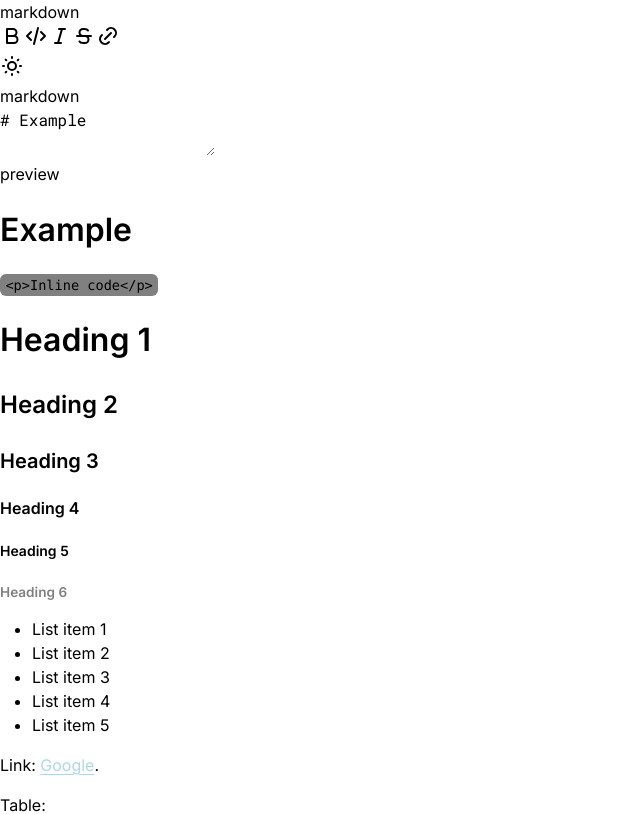
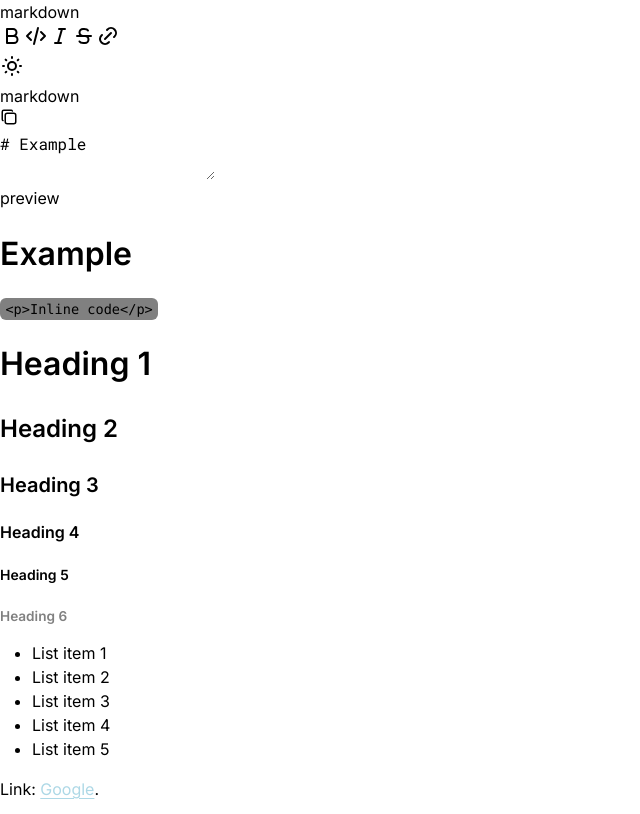
Before and after one commit to zawolanski/markdown-editor, a Next.js app: page /editor in a window 1280 px wide. Shown: the top 814 px of the page, without its empty margins (0-640 px from the left). Built offline with nearby package versions, Linux system fonts and the light colour scheme.

Commit message:
Add copy button to the markdown

```diff
--- a/src/components/Button.tsx
+++ b/src/components/Button.tsx
@@ -1,17 +1,26 @@
 'use client';
+
+import { clsx } from 'clsx/lite';
 
 interface ButtonProps {
   children: React.ReactNode;
   onClick: () => void;
+  isPrimary?: boolean;
+  size?: 'small' | 'medium';
 }
 
 export default function Button(props: ButtonProps) {
-  const { children, onClick } = props;
+  const { children, onClick, isPrimary, size } = props;
 
   return (
     <button
       type="button"
-      className="rounded-md p-2 text-zinc-800 transition-colors hover:bg-zinc-200 dark:text-zinc-200 dark:hover:bg-zinc-500"
+      className={clsx(
+        'flex h-fit gap-1 rounded-md p-2 font-semibold text-zinc-800 transition-colors hover:bg-zinc-200 dark:text-zinc-200 dark:hover:bg-zinc-600',
+        isPrimary &&
+          'bg-orange-500 text-white hover:bg-orange-400 dark:hover:bg-orange-400',
+        size === 'small' && 'p-1.5',
+      )}
       onClick={onClick}
     >
       {children}
--- a/src/components/Header.tsx
+++ b/src/components/Header.tsx
@@ -26,11 +26,11 @@ export default function Header() {
           markdown
         </h1>
         <Divider />
-        <div className="flex items-center">
+        <div className="flex items-center gap-1">
           <ActionButtons />
         </div>
       </div>
-      <div>
+      <div className="flex items-center gap-1">
         <Button onClick={() => setTheme(isDarkMode ? 'light' : 'dark')}>
           {isDarkMode ? <IconMoon /> : <IconSun />}
         </Button>
--- a/src/components/MarkdownSectionWrapper.tsx
+++ b/src/components/MarkdownSectionWrapper.tsx
@@ -7,12 +7,14 @@ interface Props {
   children: ReactNode;
   label: string;
   hasBorder?: boolean;
+  topBarElements?: ReactNode;
 }
 
 export default function MarkdownSectionWrapper({
   children,
   label,
   hasBorder,
+  topBarElements,
 }: Props) {
   return (
     <div
@@ -21,10 +23,11 @@ export default function MarkdownSectionWrapper({
         hasBorder && 'border-r-[1px] border-zinc-500 dark:border-zinc-400',
       )}
     >
-      <div className="bg-zinc-200 p-3 text-zinc-700 dark:bg-zinc-800 dark:text-zinc-300">
+      <div className="flex h-11 items-center justify-between bg-zinc-200 pl-3 pr-1.5 text-zinc-700 dark:bg-zinc-800 dark:text-zinc-300">
         <p className="text-xs font-semibold uppercase tracking-widest">
           {label}
         </p>
+        {topBarElements}
       </div>
       {children}
     </div>
--- a/src/components/TextArea.tsx
+++ b/src/components/TextArea.tsx
@@ -1,8 +1,10 @@
 'use client';
 
+import { IconCopy } from '@tabler/icons-react';
 import { Roboto_Mono } from 'next/font/google';
 
 import { useEditorContext } from '../context/EditorContext';
+import Button from './Button';
 import MarkdownSectionWrapper from './MarkdownSectionWrapper';
 
 const robotoMono = Roboto_Mono({ subsets: ['latin'] });
@@ -11,8 +13,20 @@ export default function TextArea() {
   const { editorRef, editorState, handleEditorStateChange } =
     useEditorContext();
 
+  const copyToClipboard = () => {
+    navigator.clipboard.writeText(editorState);
+  };
+
   return (
-    <MarkdownSectionWrapper label="markdown" hasBorder>
+    <MarkdownSectionWrapper
+      label="markdown"
+      hasBorder
+      topBarElements={
+        <Button size="small" onClick={copyToClipboard}>
+          <IconCopy size="18" />
+        </Button>
+      }
+    >
       <textarea
         value={editorState}
         onChange={(event) => handleEditorStateChange(event.target.value)}
```
